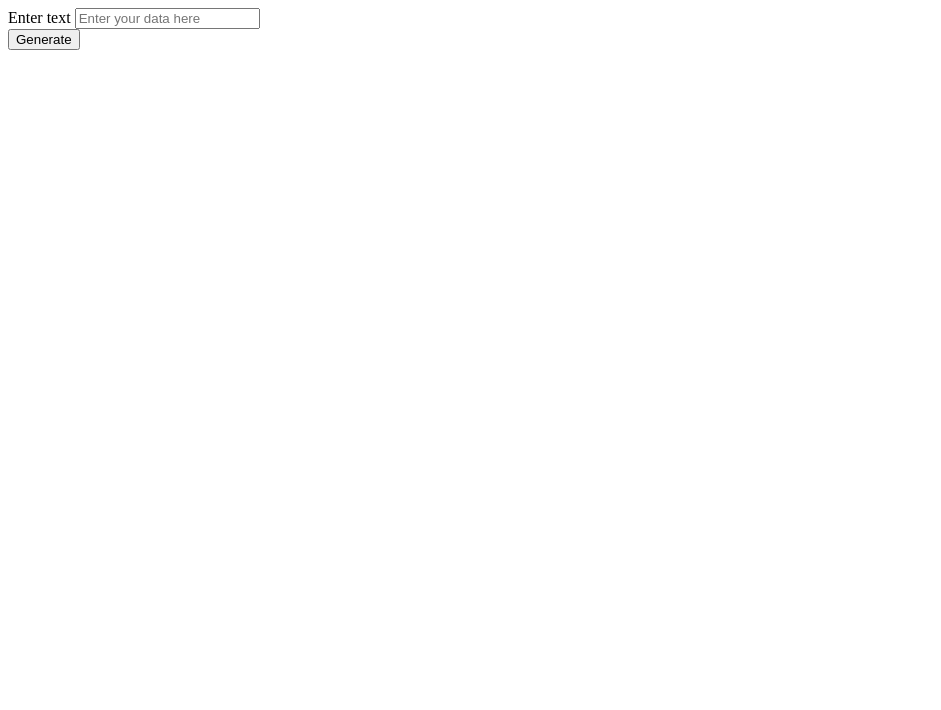
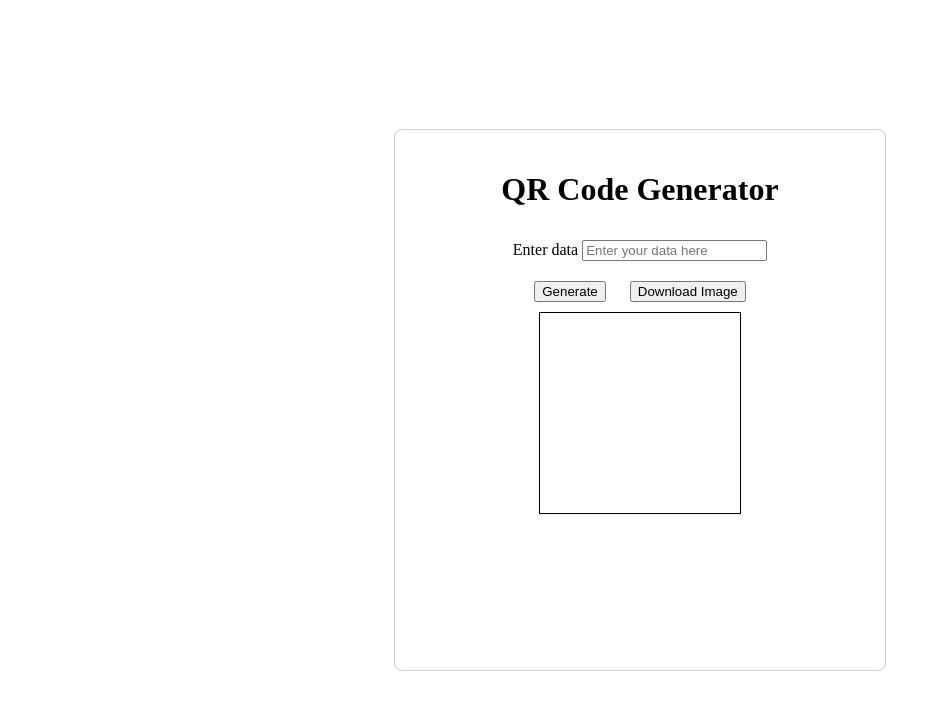
Before and after one commit to itsdevansh5/QRcode-Generator, a plain HTML site: page index.html in a window 1280 px wide. Shown: the whole page, without its empty margins (0-941 px from the left). Drawn offline with Linux system fonts and the light colour scheme.

Commit message:
add basic UI skelton

```diff
--- a/index.html
+++ b/index.html
@@ -4,6 +4,7 @@
     <meta charset="UTF-8">
     <meta name="viewport" content="width=device-width, initial-scale=1.0">
     <title>Welcome to QrCode Generator</title>
+    <link rel="stylesheet" href="style.css">
 </head>
 <body>
     <header>
@@ -11,15 +12,20 @@
     </header>
     <main>
          <div id="FormBox">
+            <h1>QR Code Generator</h1>
             <div id ="inputbox">
-               Enter text  <input type="text" placeholder="Enter your data here">
+               <label for="data">Enter data</label>
+                <input id="data" type="text" placeholder="Enter your data here">
             </div>
+         <div id ="buttonbox">
+            <button id="submitbutton">Generate</button>
          </div>
-         <div id ="buttonbox">
-            <button onclick="">Generate</button>
+         <div id="downloadbox">
+            <button id="downloadbutton">Download Image</button>
          </div>
          <div id="codeBox">
 
+         </div>
          </div>
     </main>
     <footer>
--- a/style.css
+++ b/style.css
@@ -0,0 +1,34 @@
+body {
+    display: flex;
+    justify-content: center;
+    align-items: center;
+    height: 100vh;
+    margin: 0;
+}
+#FormBox {
+    width: 450px;
+    height:500px;
+    padding: 20px;
+    border: 1px solid #ccc;
+    border-radius: 8px;
+    text-align: center;
+}
+#buttonbox{
+    display:inline-block;
+    padding:10px;
+
+}
+#downloadbox{
+    display:inline-block;
+    padding:10px;
+}
+#inputbox{
+    padding:10px;
+}
+#codeBox{
+    width:180px;
+    height:180px;
+    border:1px solid black;
+    padding:10px;
+    margin: 0 auto;
+}
```
